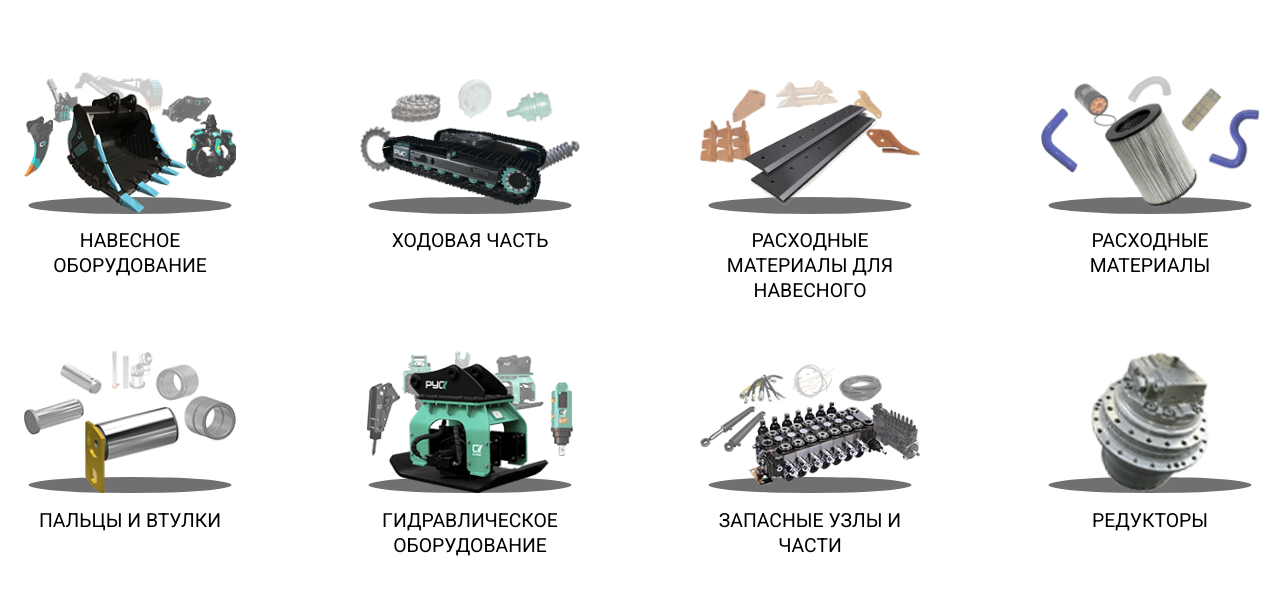
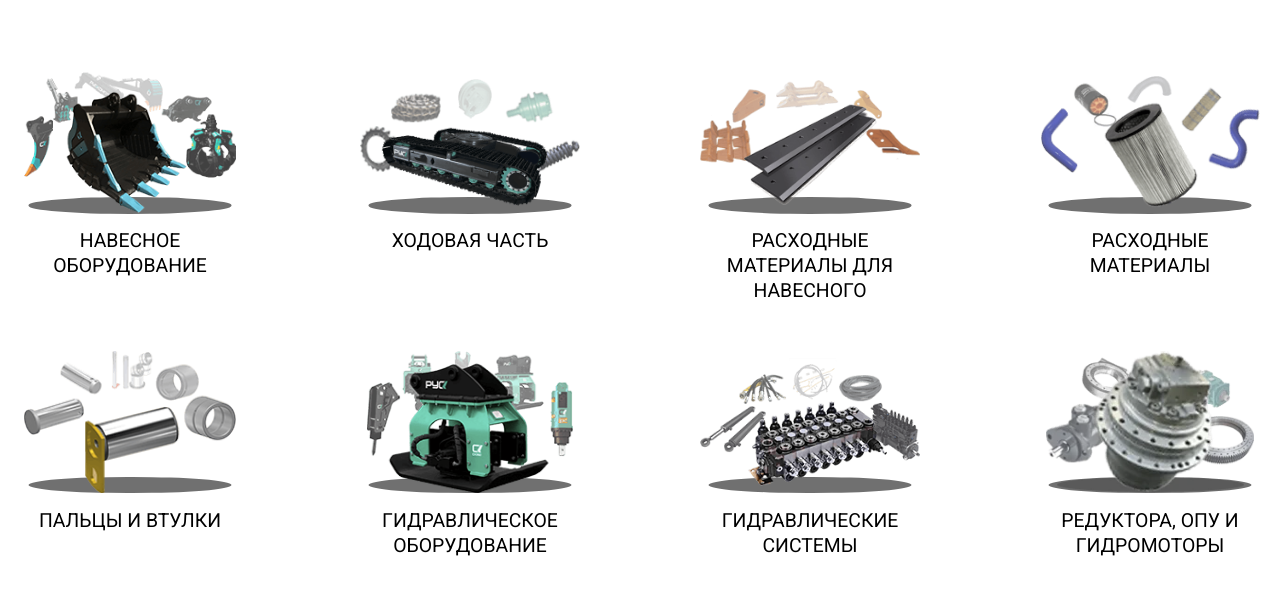
Before and after one commit to EugeneMorash/ruskompleks, a plain HTML site: page index.html in a window 1280 px wide. Shown: the part 195-800 px from the top of the page. Drawn offline with Linux system fonts and the light colour scheme.

Commit message:
reduktor img/text

```diff
--- a/index.html
+++ b/index.html
@@ -223,7 +223,7 @@
                       <img src="./img/hidravlika23.png" alt="Запасные узлы и части">
                     </div>
                     <p class="catalog-menu__text">
-                      ЗАПАСНЫЕ УЗЛЫ И ЧАСТИ
+                      ГИДРАВЛИЧЕСКИЕ СИСТЕМЫ
                     </p>
                   </div>
                 </a>
@@ -235,10 +235,10 @@
                 <a href="#" class="catalog-menu__link">
                   <div class="catalog-menu__item">
                     <div class="catalog-menu__image">
-                      <img src="./img/reduktor24.png" alt="Редуктора">
+                      <img src="./img/reduktor24.webp" alt="Редуктора">
                     </div>
                     <p class="catalog-menu__text">
-                      РЕДУКТОРЫ
+                      РЕДУКТОРА, ОПУ И ГИДРОМОТОРЫ
                     </p>
                   </div>
                 </a>
--- a/scss/_catalog-menu.scss
+++ b/scss/_catalog-menu.scss
@@ -50,6 +50,7 @@
       top: 0;
       left: 0;
     }
+
     img:hover {
       animation: bounce 2s;
       animation-iteration-count: 10;
```
Also changed, not shown: img/reduktor24.png (deleted), img/reduktor24.webp (added), 1 other file.
